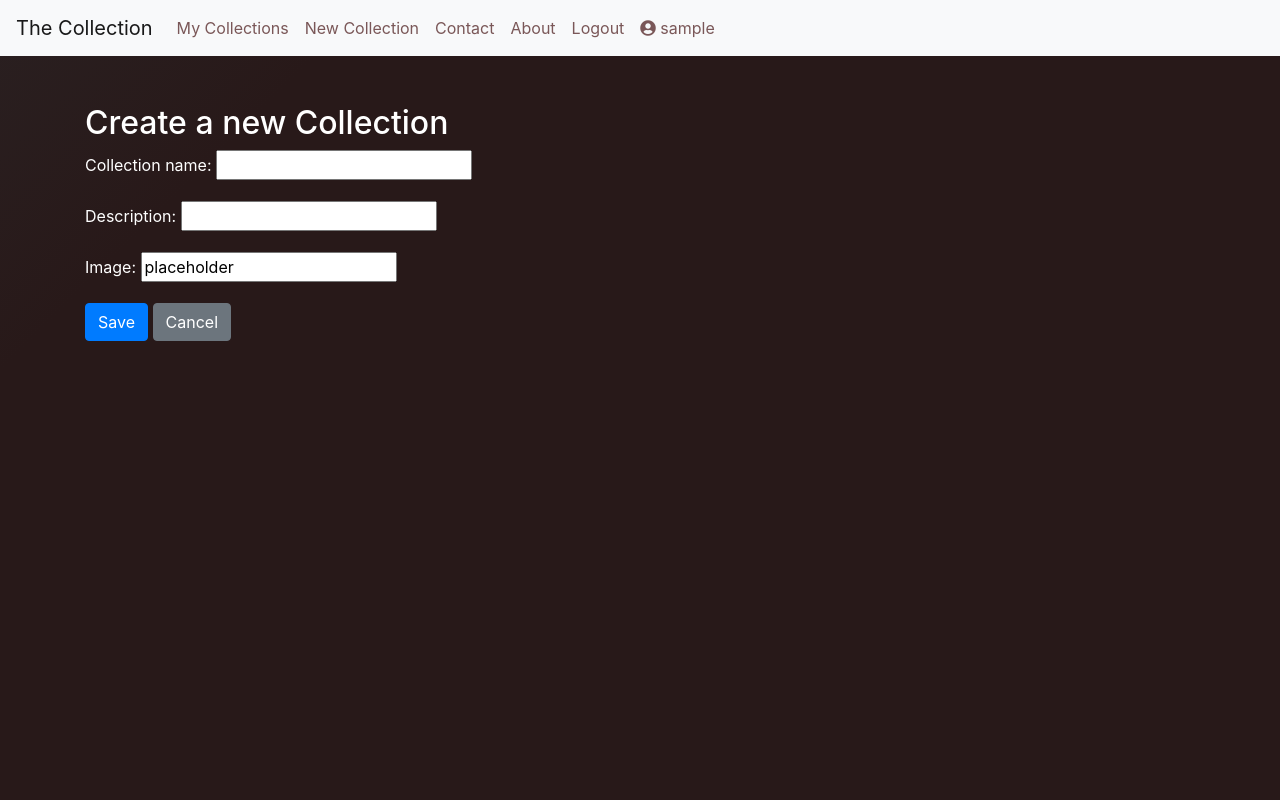
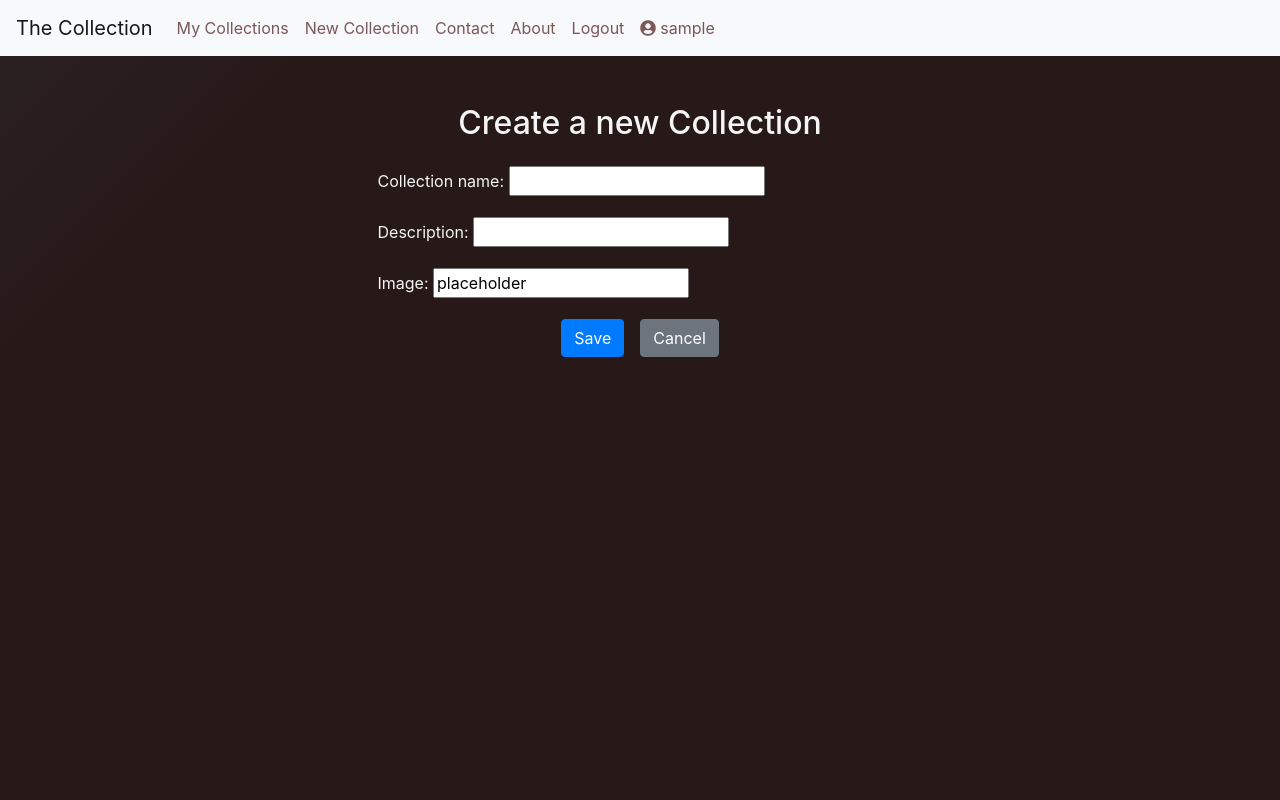
Before and after one commit to rpf13/the-collection, a Django app: page /collections/create/ in a window 1280 px wide. Run offline with Django 3.2, Linux system fonts and the light colour scheme; the visitor is signed in with stand-in values (Sample User, id 1).

Commit message:
style: Update collection list & create template
This commit will update the style of the collection list as well as
the collection create template to align with the overall look and
feel.

```diff
--- a/collection/templates/collection/collection_create.html
+++ b/collection/templates/collection/collection_create.html
@@ -1,11 +1,19 @@
 {% extends 'base.html' %}
 
 {% block content %}
-<h2>Create a new Collection</h2>
-<form method="post" enctype="multipart/form-data">
-    {% csrf_token %}
-    {{ form.as_p }}
-    <button type="submit" class="btn btn-primary">Save</button>
-    <a href="{% url 'collection_list' %}" class="btn btn-secondary">Cancel</a>
-</form>
+<div class="container">
+  <div class="row">
+    <div class="col-md-6 mx-auto">
+      <h2 class="text-center mb-4">Create a new Collection</h2>
+      <form method="post" enctype="multipart/form-data">
+          {% csrf_token %}
+          {{ form.as_p }}
+          <div class="d-flex justify-content-center">
+            <button type="submit" class="btn btn-primary mr-3">Save</button>
+            <a href="{% url 'collection_list' %}" class="btn btn-secondary">Cancel</a>
+          </div>
+      </form>
+    </div>
+  </div>
+</div>
 {% endblock %}
--- a/static/css/style.css
+++ b/static/css/style.css
@@ -1,7 +1,7 @@
 
 /* General definitions */
 .text-color {
-  color: white;
+  color: #F5F5F5;
 }
 
 .text-url {
@@ -177,7 +177,6 @@
 }
 
 
-
 /* Media Queries for small screens */
 
 @media (max-width: 800px) {
```
Also changed, not shown: collection/templates/collection/collection_list.html (+5 -5 lines).
